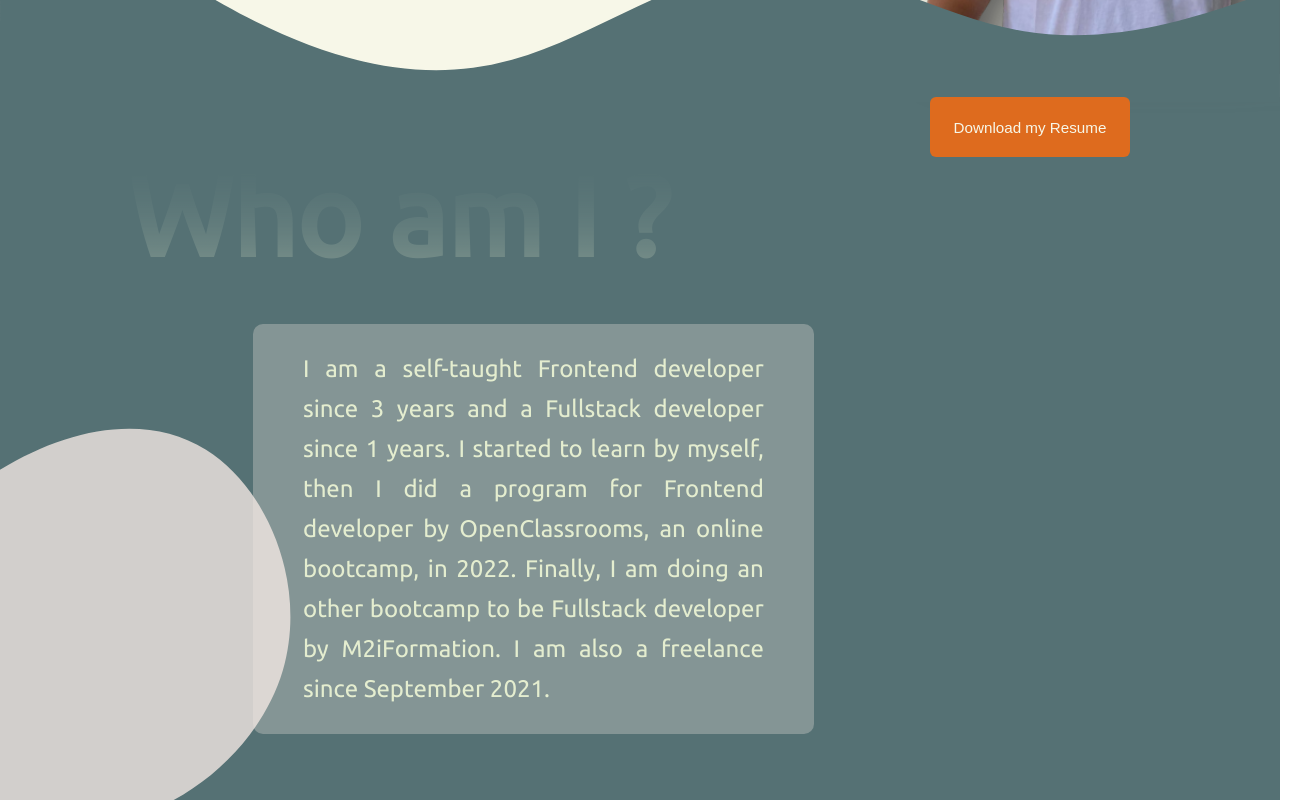
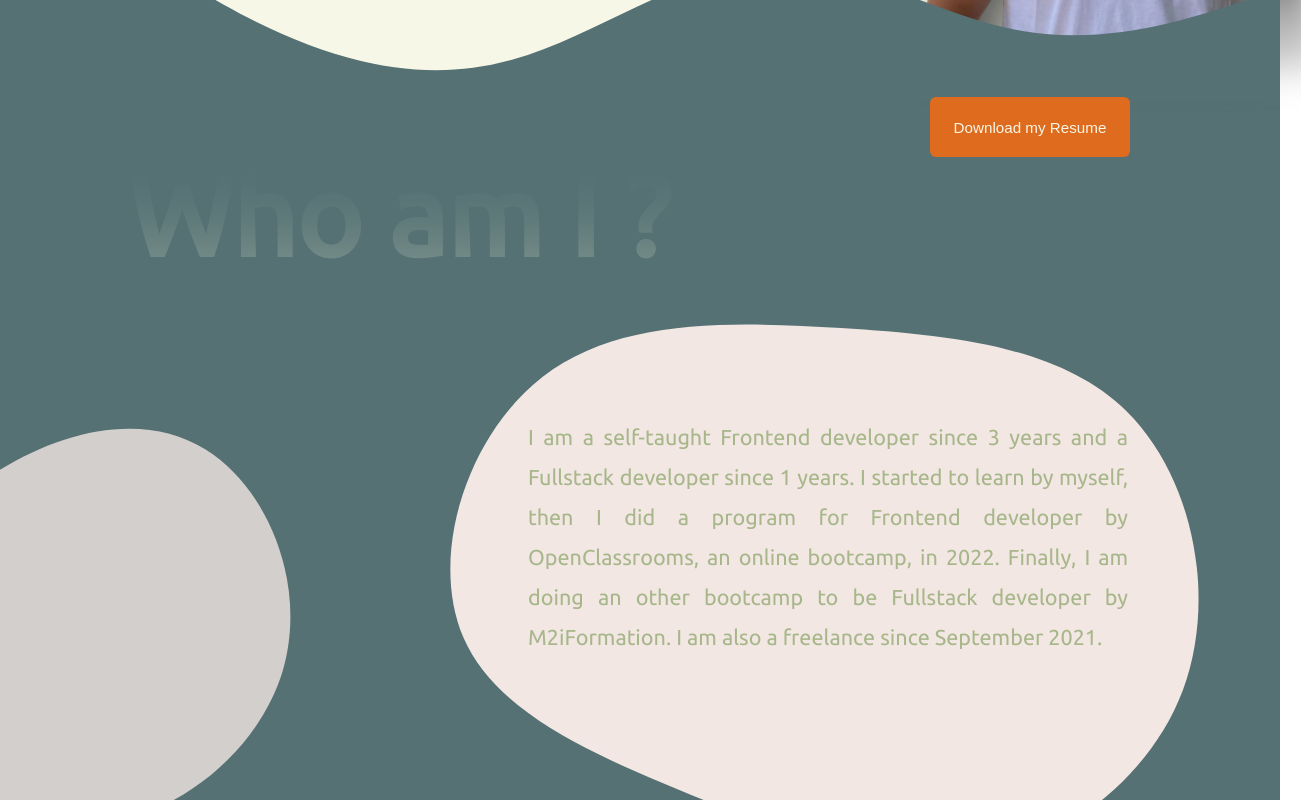
Before and after one commit to ParvaCamer/portfolio, a Vue app: page / in a window 1280 px wide. Shown: the part 703-1503 px from the top of the page, 1301 px wide, since content can reach past the window. Built offline with nearby package versions, Linux system fonts and the light colour scheme.

Commit message:
Update AboutMe.vue
-svg and text

```diff
--- a/src/Pages/AboutMe.vue
+++ b/src/Pages/AboutMe.vue
@@ -1,20 +1,30 @@
 <template>
     <div class="aboutme-container">
         <div class="aboutme-container-whoami">
-            <a class="a-button" href="https://github.com/ParvaCamer/portfolio/raw/main/src/assets/Resume_Fullstack.pdf" download>
+            <a class="a-button" href="https://github.com/ParvaCamer/portfolio/raw/main/src/assets/Resume_Fullstack.pdf"
+                download>
                 <button class="button"><span>Download my Resume</span></button>
             </a>
             <div class="aboutme-container-flex">
                 <base-h2 :title="'Who am I ?'" :newColor="'#e4edcf'"></base-h2>
-                <p>I am a self-taught Frontend developer since {{ displayYear(2020) }} years and a Fullstack developer
+                <div class="aboutme-container-text">
+                    <svg class="svg-text" viewBox="0 0 200 200" xmlns="http://www.w3.org/2000/svg">
+                        <path fill="#F2E7E2"
+                            d="M64,-45.4C79.6,-31.6,86.4,-5.2,79.8,15.9C73.1,37,53,52.6,33.8,56.8C14.5,60.9,-3.9,53.6,-25.4,45.8C-47,38.1,-71.8,30.1,-80.5,12.5C-89.2,-5.2,-82,-32.4,-65.9,-46.2C-49.8,-60.1,-24.9,-60.7,-0.3,-60.5C24.3,-60.2,48.5,-59.1,64,-45.4Z"
+                            transform="translate(100 100)" />
+                    </svg>
+                    <p>I am a self-taught Frontend developer since {{ displayYear(2020) }} years and a Fullstack
+                        developer
                         since
                         {{ displayYear(2023) }} years. I started to learn by myself, then I did a program for Frontend
                         developer
-                    by OpenClassrooms, an online bootcamp, in 2022. Finally, I am doing an other bootcamp to be Fullstack
+                        by OpenClassrooms, an online bootcamp, in 2022. Finally, I am doing an other bootcamp to be
+                        Fullstack
                         developer by M2iFormation. I am also a freelance since September 2021.
                     </p>
                 </div>
-            <svg viewBox="0 0 200 200" xmlns="http://www.w3.org/2000/svg">
+            </div>
+            <svg class="svg-container" viewBox="0 0 200 200" xmlns="http://www.w3.org/2000/svg">
                 <path fill="#F2E7E2"
                     d="M68.8,-28.8C74.8,-3.9,55.4,22.8,31.4,39.3C7.4,55.8,-21.2,62.2,-42,49.1C-62.9,36.1,-75.9,3.6,-67.6,-24.5C-59.3,-52.5,-29.7,-76.2,0.9,-76.4C31.4,-76.7,62.8,-53.7,68.8,-28.8Z"
                     transform="translate(100 100)" />
@@ -114,9 +124,22 @@ export default {
             }
 
             @keyframes bounce {
-	            0%, 20%, 50%, 80%, 100% {transform: translateY(0);}
-	            40% {transform: translateY(-5px);}
-	            60% {transform: translateY(-2.5px);}
+
+                0%,
+                20%,
+                50%,
+                80%,
+                100% {
+                    transform: translateY(0);
+                }
+
+                40% {
+                    transform: translateY(-5px);
+                }
+
+                60% {
+                    transform: translateY(-2.5px);
+                }
             }
         }
 
@@ -124,20 +147,34 @@ export default {
             width: 80vw;
             margin: 50px 0;
             z-index: 2;
+
+            .aboutme-container-text {
+                position: relative;
+                height: 50vh;
+
+                .svg-text {
+                    position: relative;
+                    transform: translateX(250px) translateY(-150px) rotate(3deg);
+                    width: 900px;
+
+                }
                 p {
-                margin-left: 125px;
+                    position: absolute;
+                    top: 70px;
+                    left: 350px;
+                    width: 600px;
+                    color: #a8b78b;
                     text-align: justify;
                     padding: 25px 50px;
-                font-size: 1.5em;
-                border-radius: 10px;
-                width: 45%;
+                    font-size: 1.35em;
                     line-height: 5vh;
-                background-color: rgba(242, 231, 226, 0.301);
-
                 }
             }
 
-        svg {
+
+        }
+
+        .svg-container {
             position: absolute;
             width: 600px;
             opacity: .8;
```
Lines whose indentation alone changed are shown as unchanged.
